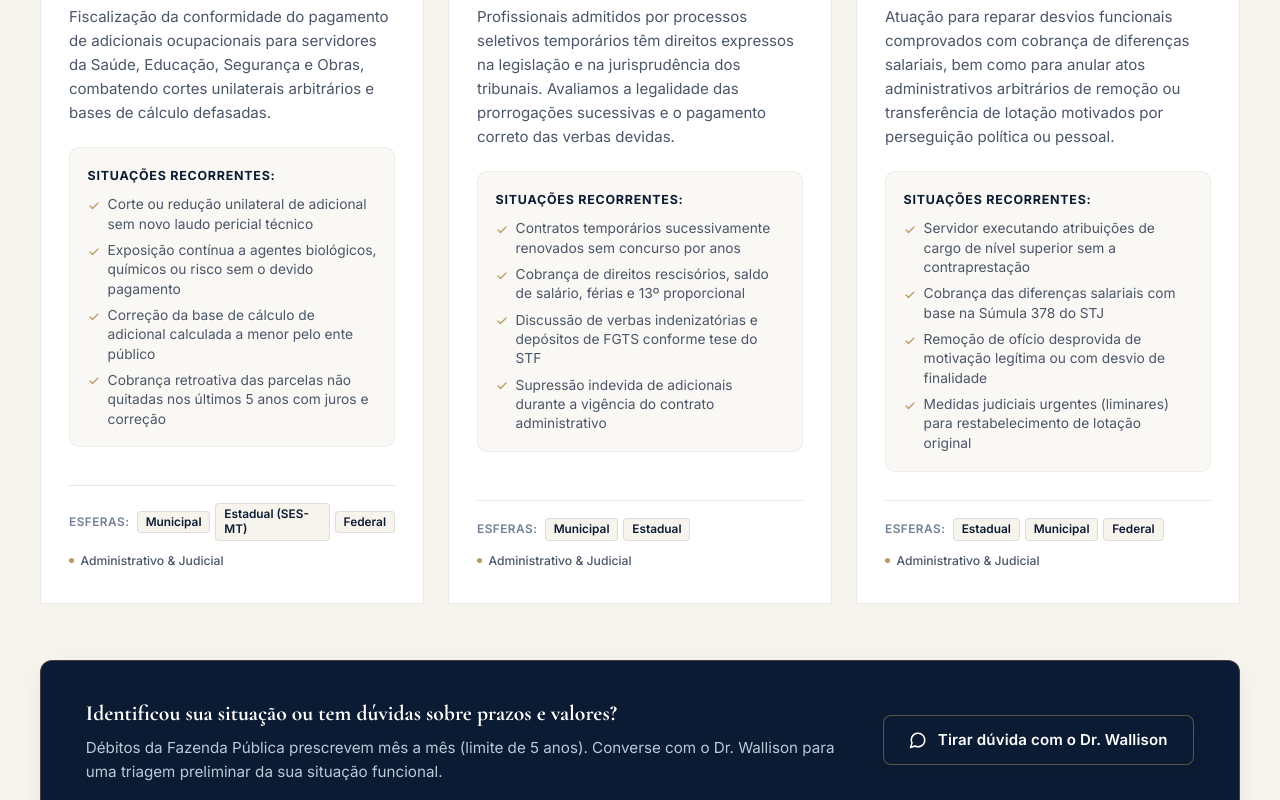
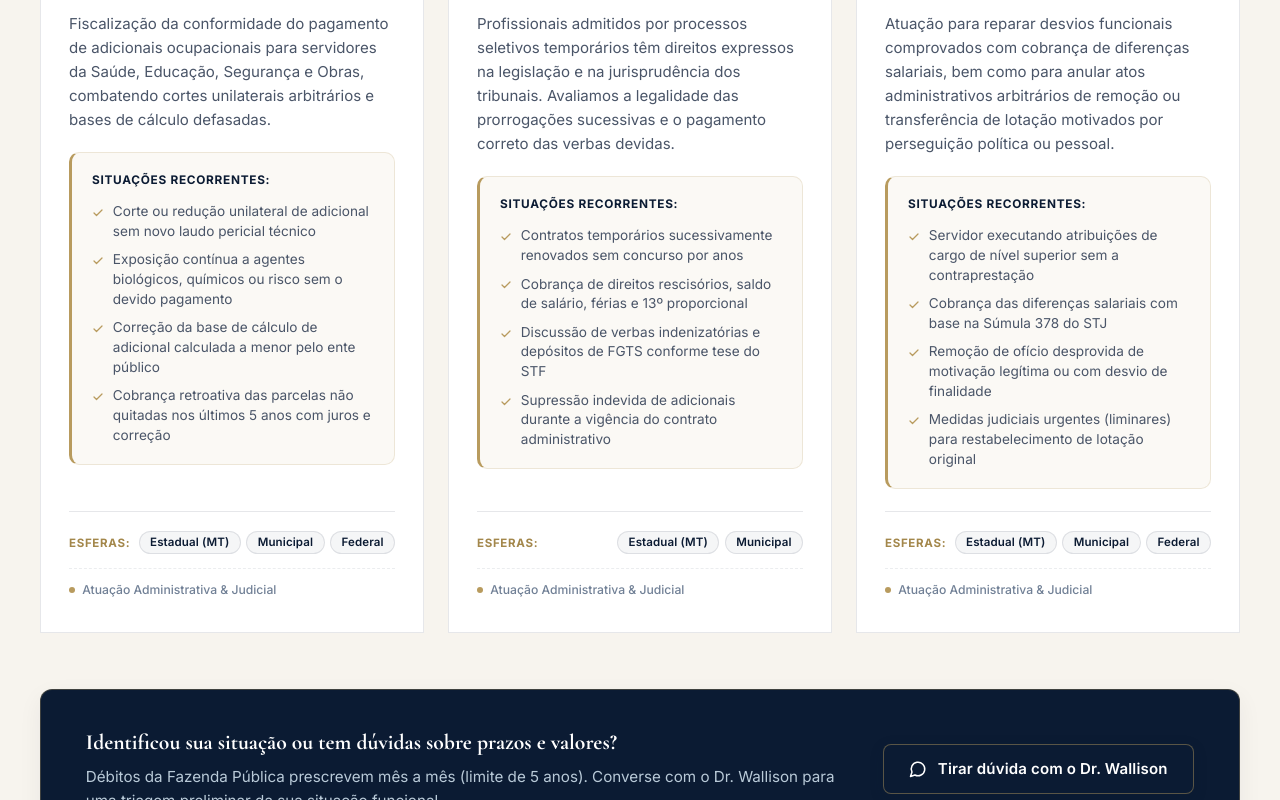
Before and after one commit to KanagawaZz/LandingPage-Wallison, a website built with Vite: page index.html in a window 1280 px wide. Shown: the part 2812-3612 px from the top of the page. Built offline with nearby package versions, Linux system fonts and the light colour scheme.

Commit message:
style: harmonizar esferas e alinhamento dos cartões de áreas de atuação

```diff
--- a/src/components/PracticeAreas.js
+++ b/src/components/PracticeAreas.js
@@ -64,10 +64,10 @@ export function PracticeAreas({ practiceAreas, siteConfig }) {
                       </div>
                     </div>
 
-                    <span class="card-nature-badge">
+                    <div class="card-nature-badge">
                       <span class="nature-dot"></span>
-                      <span>Administrativo & Judicial</span>
-                    </span>
+                      <span>Atuação Administrativa & Judicial</span>
+                    </div>
                   </div>
                 </article>
               `;
--- a/src/data/practiceAreas.js
+++ b/src/data/practiceAreas.js
@@ -13,7 +13,7 @@ export const practiceAreas = [
       'Anulação judicial de portarias punitivas e PADs com vício ou cerceamento de defesa',
       'Combate a acusações desproporcionais de faltas, inassiduidade ou quebra de deveres',
     ],
-    spheres: ['Estadual (LC 04/90)', 'Municipal', 'Federal'],
+    spheres: ['Estadual (MT)', 'Municipal', 'Federal'],
   },
   {
     id: 'progressoes-enquadramento',
@@ -29,7 +29,7 @@ export const practiceAreas = [
       'Cobrança judicial de diferenças remuneratórias retroativas à data do direito',
       'Enquadramento incorreto em novos Planos de Cargos, Carreiras e Salários (PCCS)',
     ],
-    spheres: ['Estadual (SEDUC, SES, etc.)', 'Municipal', 'Federal'],
+    spheres: ['Estadual (MT)', 'Municipal', 'Federal'],
   },
   {
     id: 'licencas-direitos-retidos',
@@ -61,7 +61,7 @@ export const practiceAreas = [
       'Correção da base de cálculo de adicional calculada a menor pelo ente público',
       'Cobrança retroativa das parcelas não quitadas nos últimos 5 anos com juros e correção',
     ],
-    spheres: ['Municipal', 'Estadual (SES-MT)', 'Federal'],
+    spheres: ['Estadual (MT)', 'Municipal', 'Federal'],
   },
   {
     id: 'contratados-temporarios',
@@ -77,7 +77,7 @@ export const practiceAreas = [
       'Discussão de verbas indenizatórias e depósitos de FGTS conforme tese do STF',
       'Supressão indevida de adicionais durante a vigência do contrato administrativo',
     ],
-    spheres: ['Municipal', 'Estadual'],
+    spheres: ['Estadual (MT)', 'Municipal'],
   },
   {
     id: 'estabilidade-desvio-funcao',
@@ -93,6 +93,6 @@ export const practiceAreas = [
       'Remoção de ofício desprovida de motivação legítima ou com desvio de finalidade',
       'Medidas judiciais urgentes (liminares) para restabelecimento de lotação original',
     ],
-    spheres: ['Estadual', 'Municipal', 'Federal'],
+    spheres: ['Estadual (MT)', 'Municipal', 'Federal'],
   },
 ];
--- a/src/styles/global.css
+++ b/src/styles/global.css
@@ -785,110 +785,127 @@ h1, h2, h3, h4 {
   font-size: 0.94rem;
   color: var(--color-text-secondary);
   line-height: 1.6;
+  margin-bottom: 1.25rem;
+}
+
+.card-examples-box {
+  background: #fbf9f5;
+  border-radius: var(--radius-md);
+  padding: 1.15rem 1.25rem;
   margin-bottom: 1.4rem;
-}
-
-.card-examples-box {
-  background: var(--color-surface-subtle);
-  border-radius: var(--radius-md);
-  padding: 1.1rem;
-  margin-bottom: 1.75rem;
-  border: 1px solid rgba(13, 30, 46, 0.05);
+  border: 1px solid rgba(184, 155, 94, 0.2);
+  border-left: 3px solid var(--color-accent);
+  display: flex;
+  flex-direction: column;
+  flex: 1;
 }
 
 .examples-label {
   display: block;
-  font-size: 0.78rem;
-  font-weight: 800;
+  font-size: 0.74rem;
+  font-weight: 700;
   text-transform: uppercase;
   letter-spacing: 0.06em;
   color: var(--color-primary);
-  margin-bottom: 0.6rem;
+  margin-bottom: 0.75rem;
 }
 
 .examples-list {
   list-style: none;
-  display: grid;
-  gap: 0.45rem;
+  display: flex;
+  flex-direction: column;
+  justify-content: space-between;
+  gap: 0.55rem;
+  flex: 1;
+  padding: 0;
+  margin: 0;
 }
 
 .examples-list li {
   display: flex;
   align-items: flex-start;
-  gap: 0.5rem;
-  font-size: 0.86rem;
+  gap: 0.55rem;
+  font-size: 0.85rem;
   color: var(--color-text-secondary);
-  line-height: 1.4;
+  line-height: 1.45;
 }
 
 .check-bullet {
   color: var(--color-accent);
   flex-shrink: 0;
-  margin-top: 0.15rem;
+  margin-top: 0.18rem;
 }
 
 .card-footer {
   margin-top: auto;
   display: flex;
+  flex-direction: column;
+  gap: 0.85rem;
+  padding-top: 1.2rem;
+  border-top: 1px solid var(--color-border);
+}
+
+.card-spheres-wrap {
+  display: flex;
   align-items: center;
   justify-content: space-between;
+  gap: 0.5rem;
   flex-wrap: wrap;
-  padding-top: 1.1rem;
-  border-top: 1px solid var(--color-border);
-  gap: 0.65rem 1rem;
-}
-
-.card-spheres-wrap {
-  display: flex;
-  align-items: center;
-  gap: 0.45rem;
 }
 
 .spheres-label {
-  font-size: 0.74rem;
-  font-weight: 600;
-  color: var(--color-text-muted);
+  font-size: 0.72rem;
+  font-weight: 700;
+  color: var(--color-accent-hover);
   text-transform: uppercase;
-  letter-spacing: 0.04em;
+  letter-spacing: 0.06em;
+  flex-shrink: 0;
 }
 
 .spheres-chips {
   display: inline-flex;
   align-items: center;
-  gap: 0.3rem;
+  gap: 0.35rem;
+  flex-wrap: wrap;
 }
 
 .sphere-chip {
-  font-size: 0.74rem;
+  font-size: 0.72rem;
   font-weight: 600;
   color: var(--color-primary);
-  background: var(--color-bg);
-  border: 1px solid var(--color-border);
-  padding: 0.18rem 0.5rem;
-  border-radius: var(--radius-xs);
-  line-height: 1.25;
-  transition: border-color 0.2s ease, color 0.2s ease;
+  background: rgba(11, 27, 51, 0.04);
+  border: 1px solid rgba(11, 27, 51, 0.1);
+  padding: 0.22rem 0.65rem;
+  border-radius: var(--radius-pill);
+  line-height: 1.2;
+  white-space: nowrap;
+  letter-spacing: 0.01em;
+  transition: all 0.2s ease;
 }
 
 .practice-card:hover .sphere-chip {
+  background: rgba(184, 155, 94, 0.1);
   border-color: rgba(184, 155, 94, 0.4);
+  color: var(--color-primary);
 }
 
 .card-nature-badge {
-  display: inline-flex;
-  align-items: center;
-  gap: 0.4rem;
+  display: flex;
+  align-items: center;
+  gap: 0.45rem;
   font-size: 0.76rem;
   font-weight: 500;
-  color: var(--color-text-secondary);
-  white-space: nowrap;
+  color: var(--color-text-muted);
+  padding-top: 0.7rem;
+  border-top: 1px dashed rgba(11, 27, 51, 0.08);
 }
 
 .card-nature-badge .nature-dot {
-  width: 5px;
-  height: 5px;
+  width: 6px;
+  height: 6px;
   border-radius: 50%;
   background: var(--color-accent);
+  flex-shrink: 0;
 }
 
 .practice-cta-strip {
```
